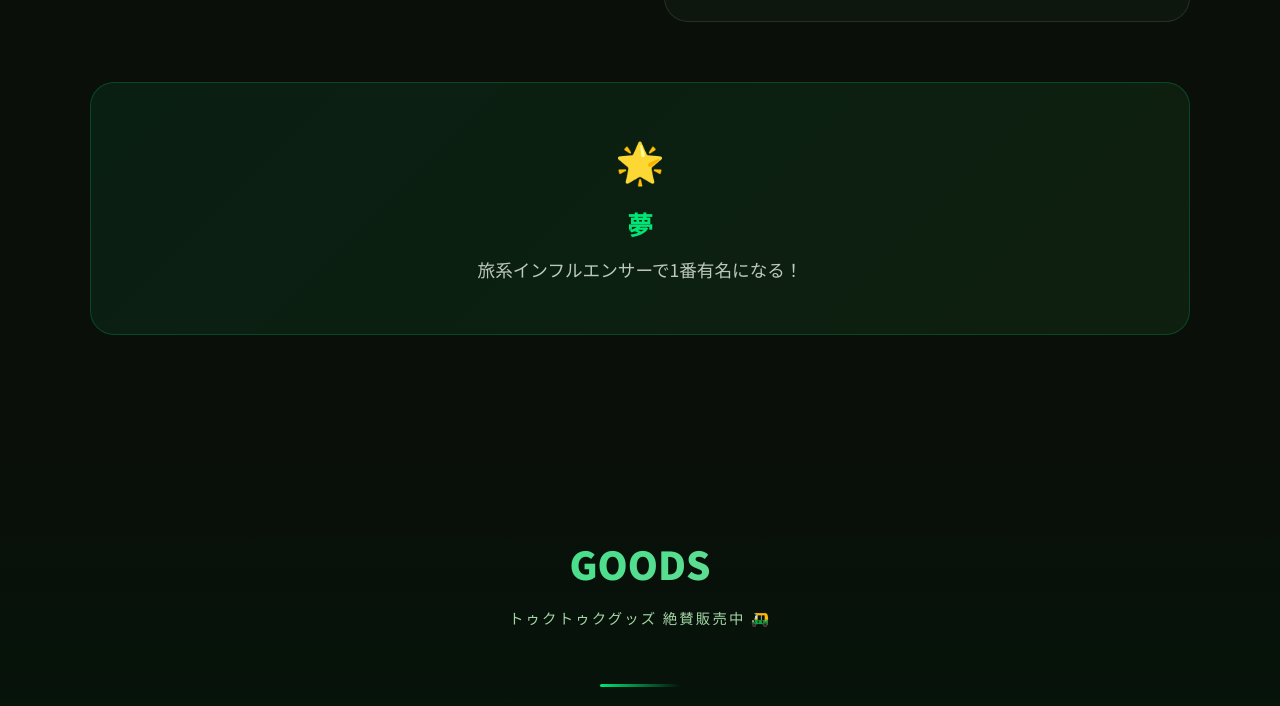
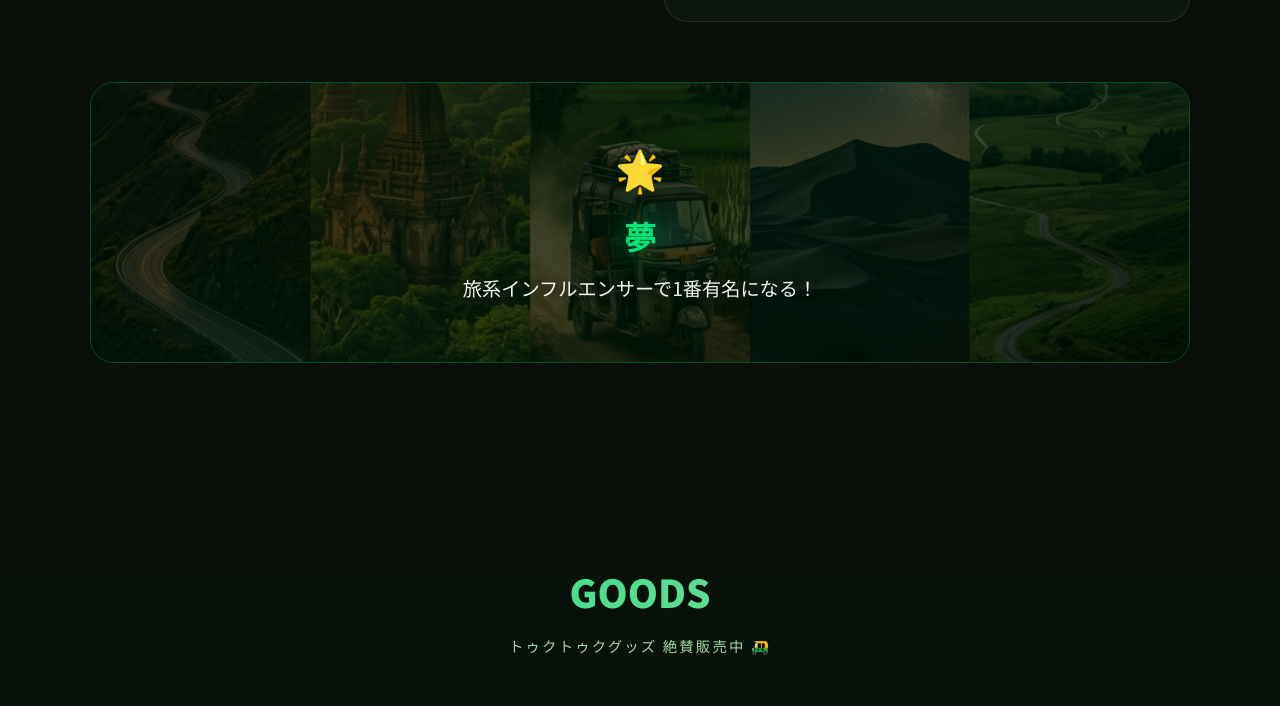
Before and after one commit to kameki23/midoritomoya, a plain HTML site: page index.html in a window 1280 px wide. Shown: the part 1672-2378 px from the top of the page. Drawn offline with Linux system fonts and the light colour scheme.

Commit message:
feat: 夢バナーに旅の背景画像を追加

```diff
--- a/index.html
+++ b/index.html
@@ -605,23 +605,53 @@
 
     /* ===== DREAM SECTION ===== */
     .dream-banner {
-      background: linear-gradient(135deg, rgba(0,230,118,0.08), rgba(46,125,50,0.15));
-      border: 1px solid rgba(0,230,118,0.2);
+      position: relative;
       border-radius: var(--radius-lg);
-      padding: 48px;
+      overflow: hidden;
+      border: 1px solid rgba(0,230,118,0.3);
+      padding: 0;
+      margin-top: 60px;
+      min-height: 240px;
+      display: flex;
+      align-items: center;
+      justify-content: center;
+    }
+    .dream-banner-bg {
+      position: absolute; top: 0; left: 0; width: 100%; height: 100%;
+      background-image: url('travel_banner.png');
+      background-size: cover;
+      background-position: center;
+      filter: brightness(0.45) saturate(1.2);
+      transition: transform 0.8s ease;
+    }
+    .dream-banner:hover .dream-banner-bg {
+      transform: scale(1.04);
+    }
+    .dream-banner-overlay {
+      position: absolute; top: 0; left: 0; width: 100%; height: 100%;
+      background: linear-gradient(135deg,
+        rgba(0,20,5,0.5) 0%,
+        rgba(0,60,20,0.3) 50%,
+        rgba(0,20,5,0.5) 100%
+      );
+    }
+    .dream-banner-content {
+      position: relative; z-index: 2;
       text-align: center;
-      margin-top: 60px;
+      padding: 56px 48px;
     }
     .dream-banner h3 {
-      font-size: 1.6rem; font-weight: 900;
+      font-size: 2rem; font-weight: 900;
       color: var(--green-bright);
       margin-bottom: 12px;
+      text-shadow: 0 0 30px rgba(0,230,118,0.5);
     }
     .dream-banner p {
-      font-size: 1.1rem;
-      color: var(--green-100);
-      opacity: 0.8;
+      font-size: 1.2rem;
+      color: #fff;
+      opacity: 0.95;
       line-height: 1.8;
+      text-shadow: 0 2px 12px rgba(0,0,0,0.8);
     }
     .dream-emoji { font-size: 2.5rem; margin-bottom: 16px; }
   </style>
@@ -738,9 +768,13 @@
       </div>
 
       <div class="dream-banner reveal">
-        <div class="dream-emoji">🌟</div>
-        <h3>夢</h3>
-        <p>旅系インフルエンサーで1番有名になる！</p>
+        <div class="dream-banner-bg"></div>
+        <div class="dream-banner-overlay"></div>
+        <div class="dream-banner-content">
+          <div class="dream-emoji">🌟</div>
+          <h3>夢</h3>
+          <p>旅系インフルエンサーで1番有名になる！</p>
+        </div>
       </div>
     </div>
   </section>
```
Also changed, not shown: travel_banner.png (added).
